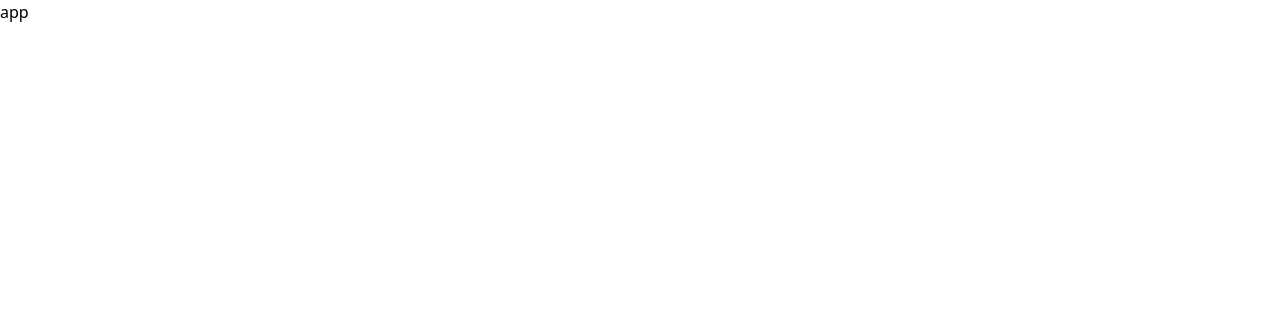
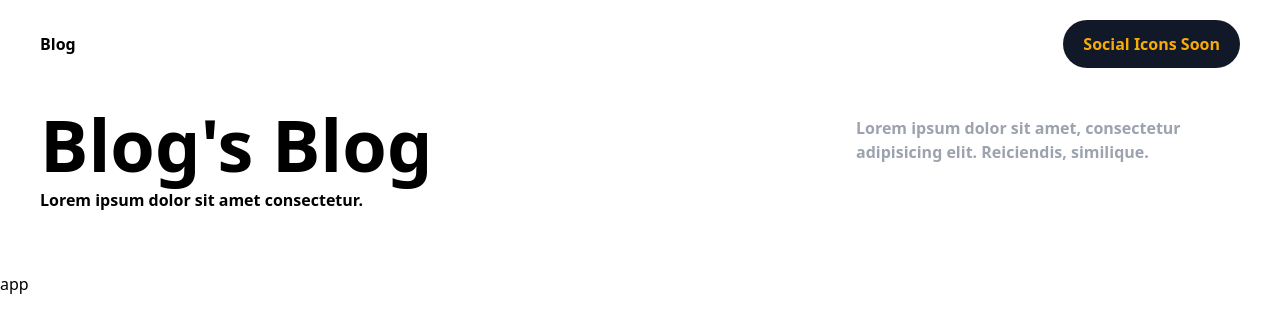
Before and after one commit to bensonbjacob/sanity-blog, a Next.js app: page / in a window 1280 px wide. Shown: the top 332 px of the page. Built offline with nearby package versions, Linux system fonts and the light colour scheme.

Commit message:
Add Header and Banner components

```diff
--- /dev/null
+++ b/app/(admin)/head.tsx
@@ -0,0 +1,9 @@
+export default function Head() {
+  return (
+    <>
+      <title></title>
+      <meta content="width=device-width, initial-scale=1" name="viewport" />
+      <link rel="icon" href="/favicon.ico" />
+    </>
+  )
+}
--- a/app/layout.tsx
+++ b/app/(admin)/layout.tsx
@@ -1,14 +1,12 @@
-import '../styles/globals.css';
-
 export default function RootLayout({
   children,
 }: {
-  children: React.ReactNode;
+  children: React.ReactNode
 }) {
   return (
     <html>
       <head />
       <body>{children}</body>
     </html>
-  );
+  )
 }
--- a/app/studio/[[...index]]/loading.tsx
+++ b/app/(admin)/studio/[[...index]]/loading.tsx
@@ -1,6 +1,6 @@
 'use client';
 
-import config from '../../../sanity.config';
+import config from '../../../../sanity.config';
 import { NextStudioLoading } from 'next-sanity/studio/loading';
 
 export default function Loading() {
--- a/app/studio/[[...index]]/page.tsx
+++ b/app/(admin)/studio/[[...index]]/page.tsx
@@ -2,7 +2,7 @@
 
 import { NextStudio } from 'next-sanity/studio';
 
-import config from '../../../sanity.config';
+import config from '../../../../sanity.config';
 
 export default function StudioPage() {
   //  Supports the same props as `import {Studio} from 'sanity'`, `config` is required
--- /dev/null
+++ b/app/(user)/layout.tsx
@@ -0,0 +1,19 @@
+import Banner from '../../components/Banner';
+import Header from '../../components/Header';
+import '../../styles/globals.css';
+
+export default function RootLayout({
+  children,
+}: {
+  children: React.ReactNode;
+}) {
+  return (
+    <html>
+      <body>
+        <Header />
+        <Banner />
+        {children}
+      </body>
+    </html>
+  );
+}
--- /dev/null
+++ b/components/Banner.tsx
@@ -0,0 +1,18 @@
+function Banner() {
+  return (
+    <div className='flex flex-col lg:flex-row lg:space-x-5 justify-between font-bold px-10 py-5 mb-10'>
+      <div>
+        <h1 className='text-7xl'>Blog's Blog</h1>
+        <h2 className='mt-5 md:mt-2'>
+          Lorem ipsum dolor sit amet consectetur.
+        </h2>
+      </div>
+      <p className='mt-5 md:mt-2 text-gray-400 max-w-sm'>
+        Lorem ipsum dolor sit amet, consectetur adipisicing elit.
+        Reiciendis, similique.
+      </p>
+    </div>
+  );
+}
+
+export default Banner;
--- /dev/null
+++ b/components/Header.tsx
@@ -0,0 +1,21 @@
+import Image from 'next/image';
+import Link from 'next/link';
+
+function Header() {
+  return (
+    <header className='flex items-center justify-between space-x-2 font-bold px-10 py-5'>
+      <div className='flex items-center space-x-2'>
+        <Link href='/'>
+          <p>Blog</p>
+        </Link>
+      </div>
+      <div>
+        <p className='px-5 py-3 text-sm md:text-base bg-gray-900 text-[#F7AB0A] flex items-center rounded-full'>
+          Social Icons Soon
+        </p>
+      </div>
+    </header>
+  );
+}
+
+export default Header;
```
Also changed, not shown: tsconfig.json (+2 -8 lines), app/(admin)/studio/[[...index]]/head.tsx (renamed from app/studio/[[...index]]/head.tsx), app/(user)/page.tsx (renamed from app/page.tsx).
